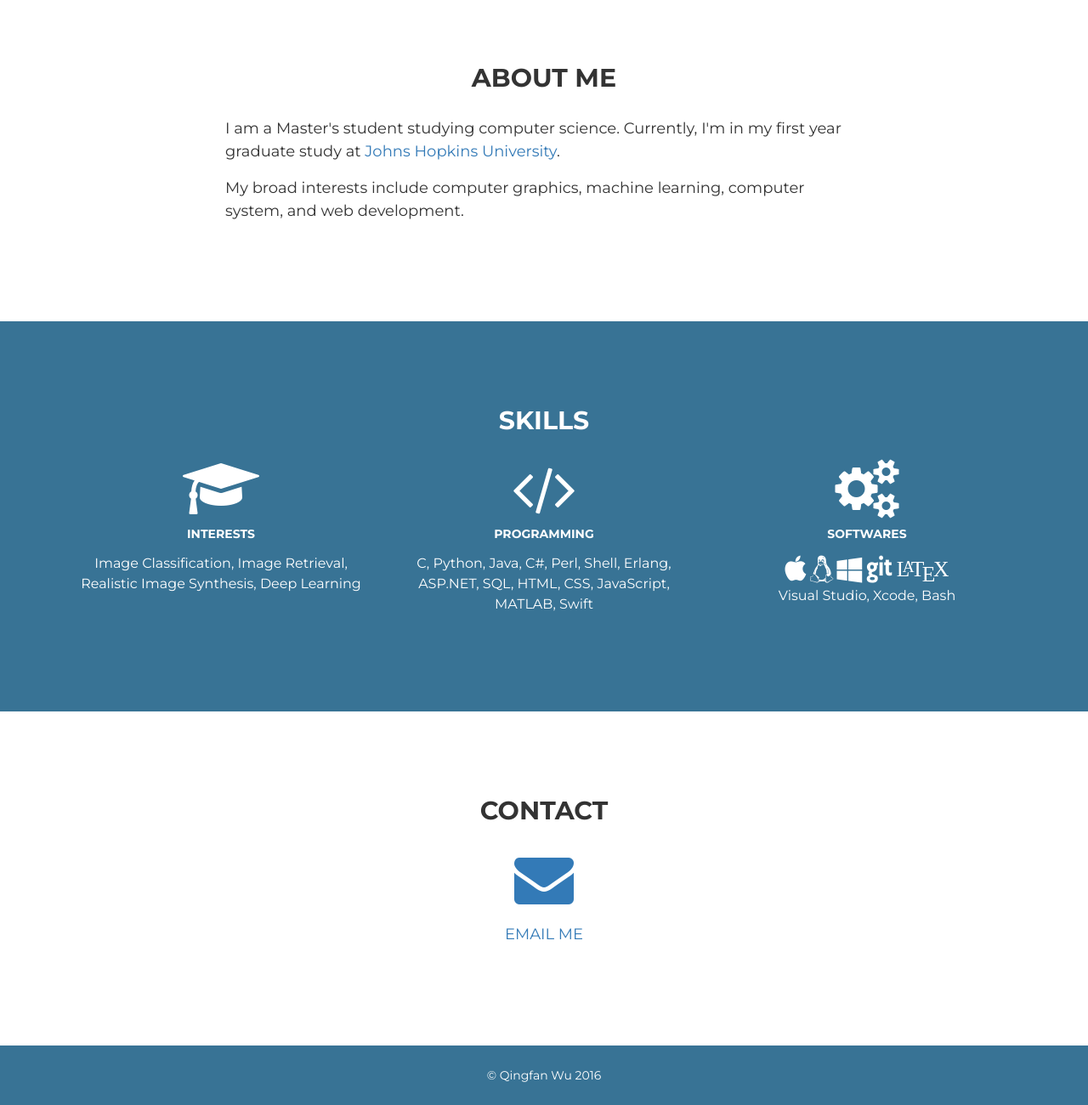
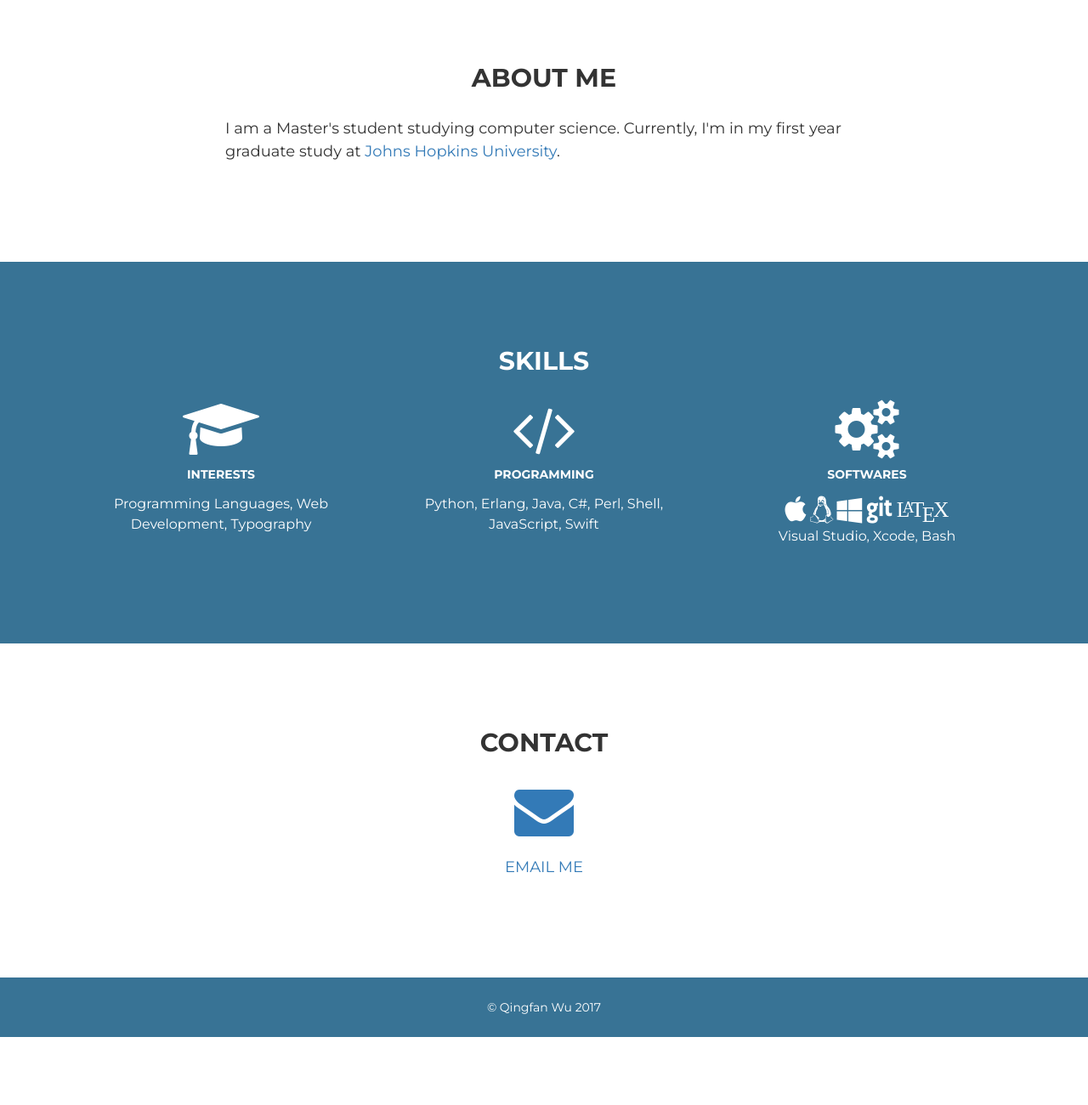
Before and after one commit to wqfan/wqfan.github.io, a plain HTML site: page index.html in a window 1280 px wide. Shown: the part 515-1815 px from the top of the page at 85% size. After the commit the page ends 1735 px from the top, so only its background shows below. Drawn offline with nearby package versions, Linux system fonts and the light colour scheme; a script that the page names is missing.

Commit message:
Intro & Skills
More real

```diff
--- a/index.html
+++ b/index.html
@@ -74,9 +74,6 @@
                         <p>
                             I am a Master's student studying computer science. Currently, I'm in my first year graduate study at <a href="https://www.jhu.edu">Johns Hopkins University</a>.
                         </p>
-                        <p>
-                            My broad interests include computer graphics, machine learning, computer system, and web development.
-                        </p>
                     </div>
                 </div>
             </div>
@@ -89,12 +86,12 @@
                         <div class="col-md-4">
                             <i class="fa fa-graduation-cap fa-5x"></i>
                             <h5>Interests</h5>
-                            <p class="small">Image Classification, Image Retrieval, Realistic Image Synthesis, Deep Learning</p>
+                            <p class="small">Programming Languages, Web Development, Typography</p>
                         </div>
                         <div class="col-md-4">
                             <i class="fa fa-code fa-5x"></i>
                             <h5>Programming</h5>
-                            <p class="small">C, Python, Java, C#, Perl, Shell, Erlang, ASP.NET, SQL, HTML, CSS, JavaScript, MATLAB, Swift</p>
+                            <p class="small">Python, Erlang, Java, C#, Perl, Shell, JavaScript, Swift</p>
                         </div>
                         <div class="col-md-4">
                             <i class="fa fa-cogs fa-5x"></i>
@@ -125,7 +122,7 @@
             <div class="container">
                 <div class="row">
                     <div class="col-md-12">
-                        &copy; Qingfan Wu 2016
+                        &copy; Qingfan Wu 2017
                     </div>
                 </div>
             </div>
```
